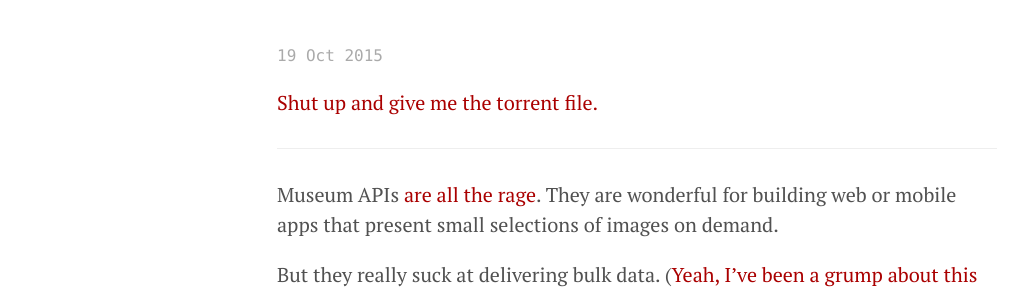
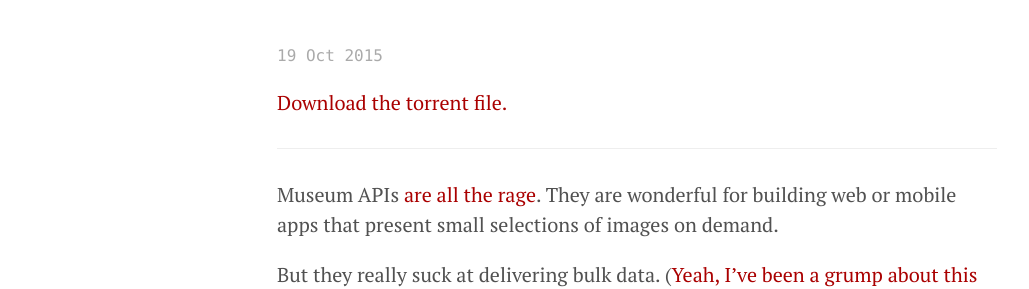
Before and after one commit to mdlincoln/mdlincoln.github.io, a Jekyll site: the page built from _posts/2015-10-19-the-rijksmuseum-as-bittorrent.md, in a window 1280 px wide. Shown: the part 250-539 px from the top of the page, without its empty margins (3-1032 px from the left). Built offline with Jekyll 4.4.1, drawn with Linux system fonts in a browser that asks for light colours; nearby versions of some CDN libraries; comment, search, counter and statistics services are not loaded.

Commit message:
temper language

```diff
--- a/_posts/2015-10-19-the-rijksmuseum-as-bittorrent.md
+++ b/_posts/2015-10-19-the-rijksmuseum-as-bittorrent.md
@@ -8,7 +8,7 @@ tags:
 - LAM
 ---
 
-[Shut up and give me the torrent file.][torrent]
+[Download the torrent file.][torrent]
 
 ---
 
```
